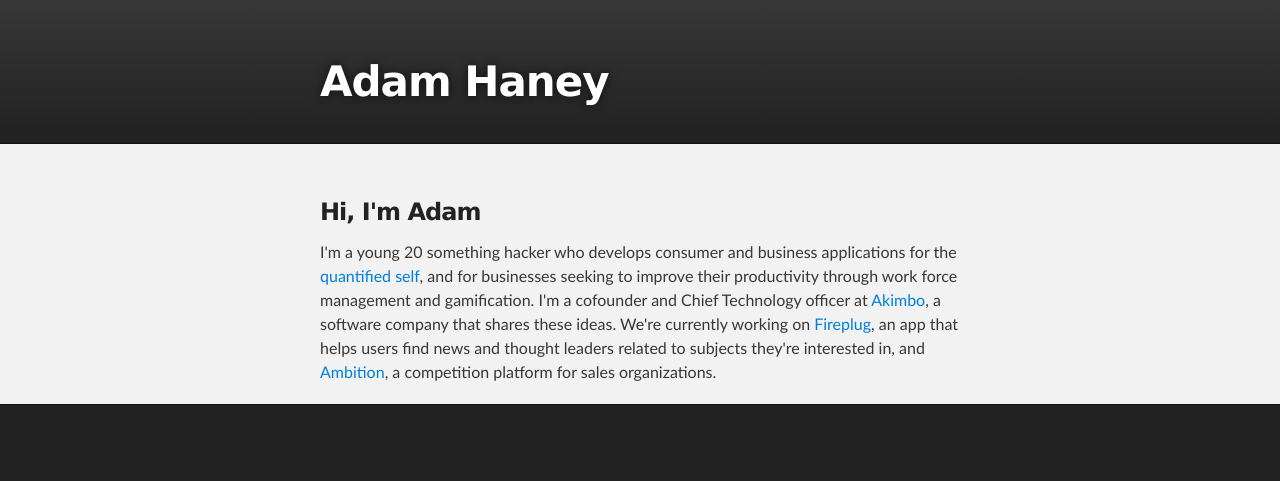
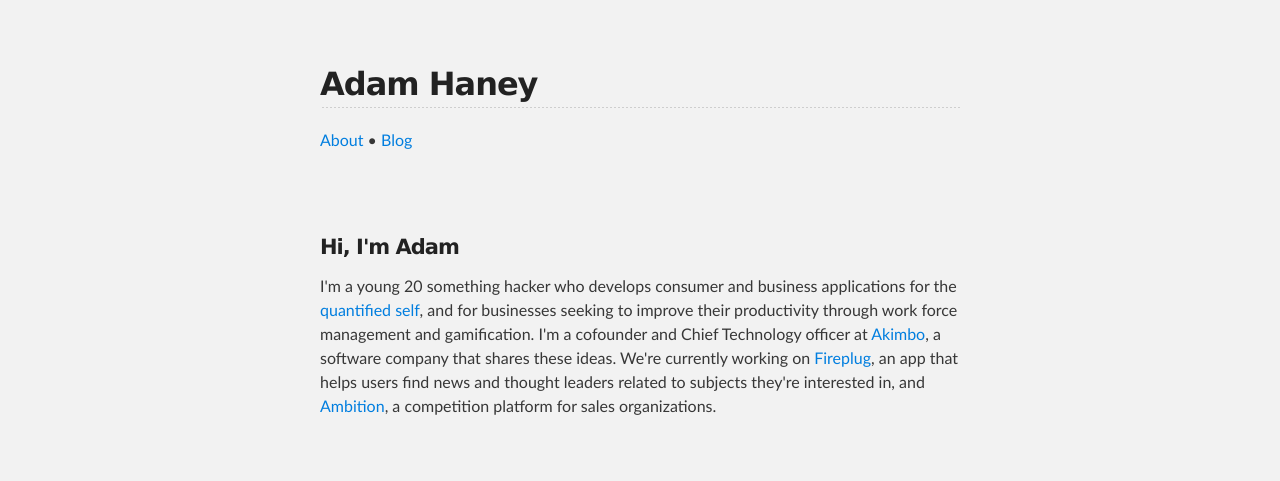
Before and after one commit to adamhaney/adamhaney.github.com, a plain HTML site: page index.html in a window 1280 px wide. Drawn offline with Linux system fonts and the light colour scheme.

Commit message:
* Getting styles worked out

```diff
--- a/index.html
+++ b/index.html
@@ -12,18 +12,20 @@
   </head>
 
   <body>
-
     <!-- HEADER -->
     <div id="header_wrap" class="outer">
         <header class="inner">
-          <h1 id="project_title">Adam Haney</h1>
+          <h2>Adam Haney</h2>
+          <a href="/">About</a>
+          &bullet;
+          <a href="/blog.html">Blog</a>
         </header>
     </div>
 
     <!-- MAIN CONTENT -->
     <div id="main_content_wrap" class="outer">
       <section id="main_content" class="inner">
-        <h3>Hi, I'm Adam</h3>
+        <h4>Hi, I'm Adam</h4>
         I'm a young 20 something hacker who develops consumer and business applications for the <a href="http://en.wikipedia.org/wiki/Quantified_Self">quantified self</a>, and for businesses seeking to improve their productivity through work force management and gamification. I'm a cofounder and Chief Technology officer at <a href="http://akimbo.io">Akimbo</a>, a software company that shares these ideas. We're currently working on <a href="http://getfireplug.com">Fireplug</a>, an app that helps users find news and thought leaders related to subjects they're interested in, and <a href="http://ambition.io">Ambition</a>, a competition platform for sales organizations.
       </section>
     </div>
--- a/stylesheets/stylesheet.css
+++ b/stylesheets/stylesheet.css
@@ -1,6 +1,13 @@
 /*******************************************************************************
-Slate Theme for GitHub Pages
-by Jason Costello, @jsncostello
+
+Colors:
+
+#1049A9
+#29497F
+#052C6E
+#4479D4
+#6A92D4
+
 *******************************************************************************/
 
 @import url(pygment_trac.css);
@@ -56,9 +63,9 @@ Theme Styles
 *******************************************************************************/
 
 body {
+  background: #f2f2f2;
   box-sizing: border-box;
   color:#373737;
-  background: #212121;
   font-size: 16px;
   font-family: 'Myriad Pro', Calibri, Helvetica, Arial, sans-serif;
   line-height: 1.5;
@@ -277,40 +284,15 @@ Full-Width Styles
   margin: 0 auto;
 }
 
-#forkme_banner {
-  display: block;
-  position: absolute;
-  top:0;
-  right: 10px;
-  z-index: 10;
-  padding: 10px 50px 10px 10px;
-  color: #fff;
-  background: url('../images/blacktocat.png') #0090ff no-repeat 95% 50%;
-  font-weight: 700;
-  box-shadow: 0 0 10px rgba(0,0,0,.5);
-  border-bottom-left-radius: 2px;
-  border-bottom-right-radius: 2px;
-}
-
-#header_wrap {
-  background: #212121;
-  background: -moz-linear-gradient(top, #373737, #212121);
-  background: -webkit-linear-gradient(top, #373737, #212121);
-  background: -ms-linear-gradient(top, #373737, #212121);
-  background: -o-linear-gradient(top, #373737, #212121);
-  background: linear-gradient(top, #373737, #212121);
-}
-
 #header_wrap .inner {
   padding: 50px 10px 30px 10px;
 }
 
 #project_title {
   margin: 0;
-  color: #fff;
+  color: #222;
   font-size: 42px;
   font-weight: 700;
-  text-shadow: #111 0px 0px 10px;
 }
 
 #project_tagline {
@@ -362,8 +344,6 @@ Full-Width Styles
 
 #main_content_wrap {
   background: #f2f2f2;
-  border-top: 1px solid #111;
-  border-bottom: 1px solid #111;
 }
 
 #main_content {
@@ -371,7 +351,6 @@ Full-Width Styles
 }
 
 #footer_wrap {
-  background: #212121;
 }
 
 
```
